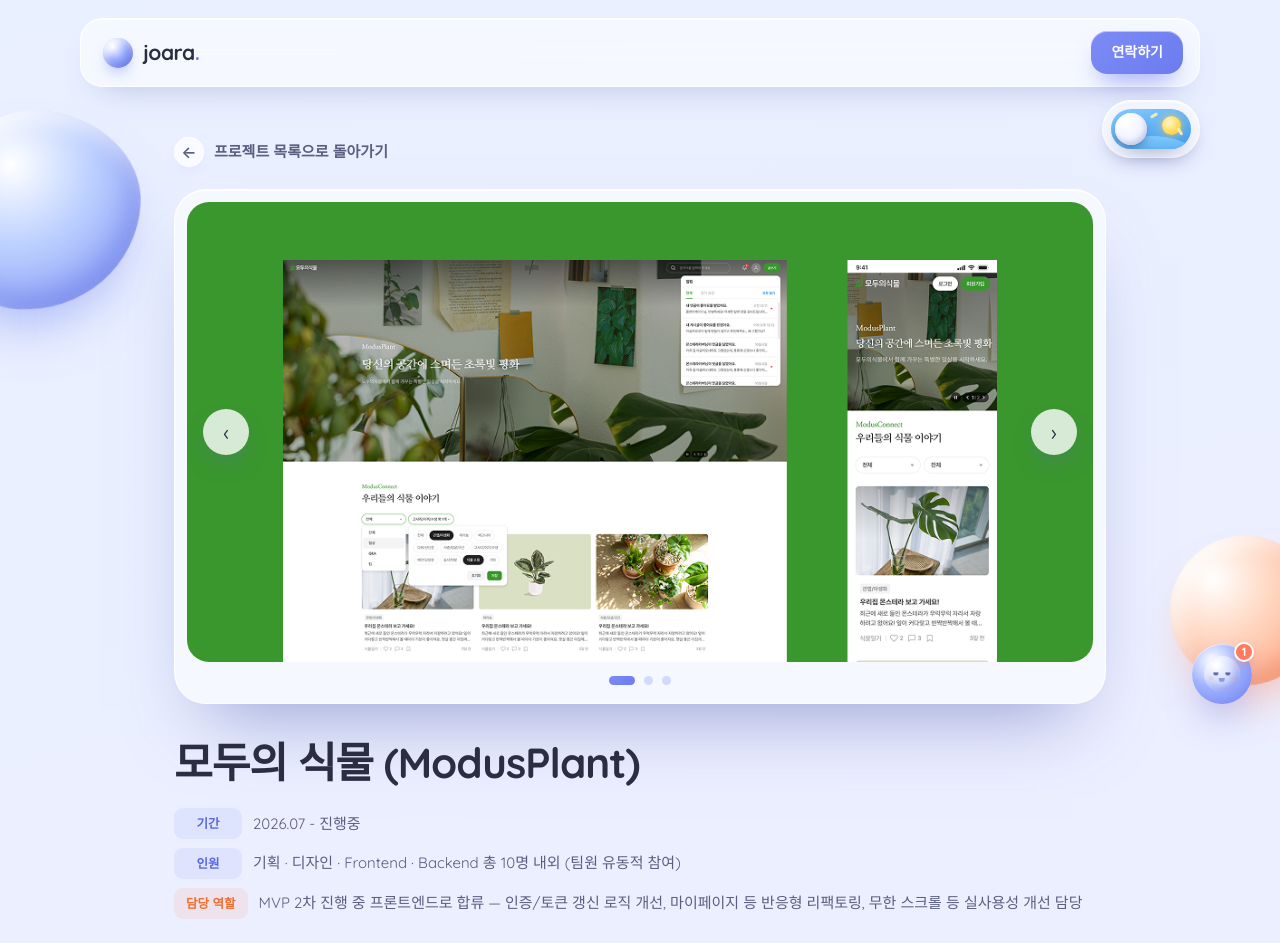
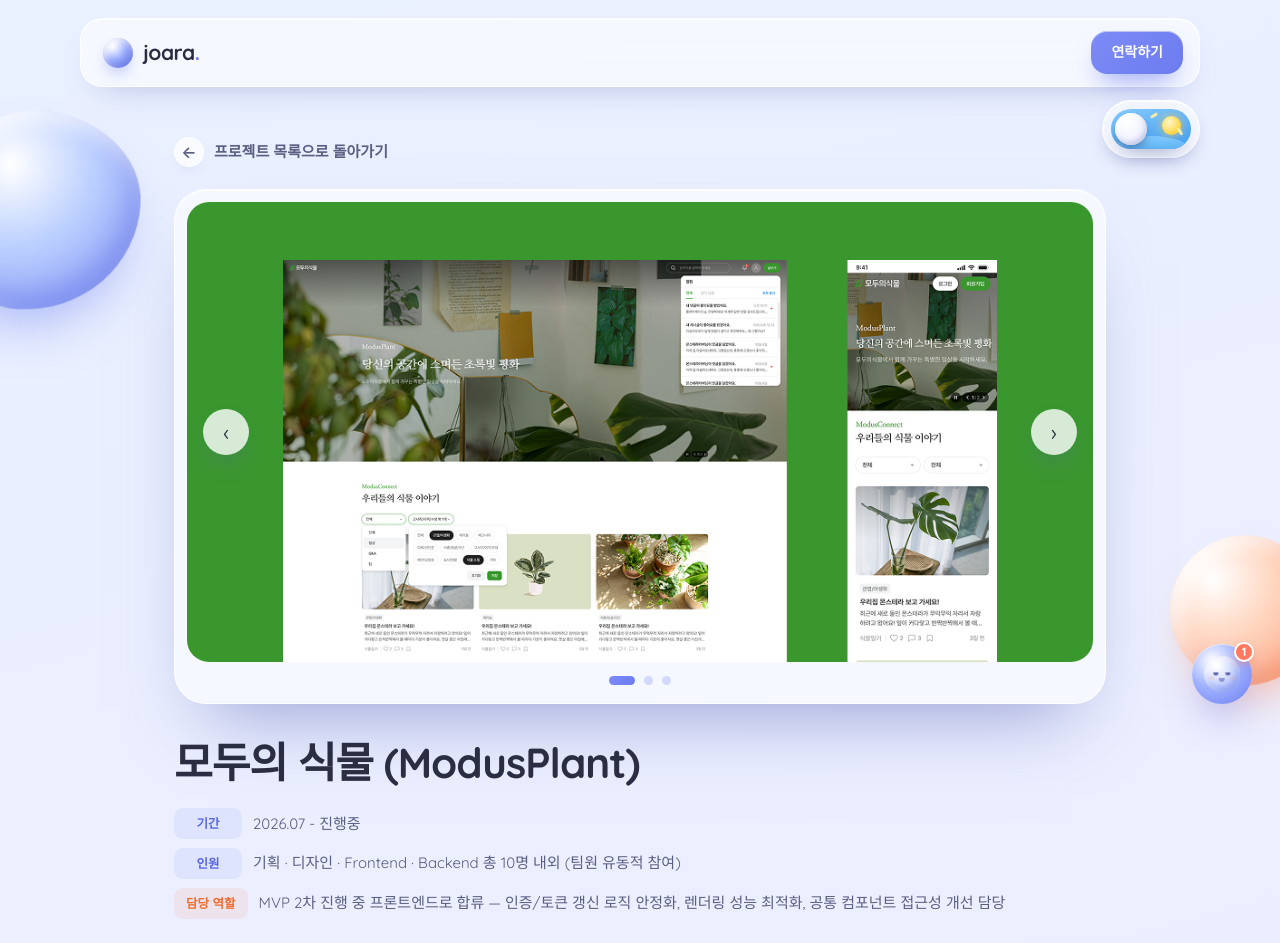
Before and after one commit to joara-frontend/portfolio, a Next.js app: page /portfolio/modusplant in a window 1280 px wide. Shown: the top 943 px of the page. Built offline with nearby package versions, Linux system fonts and the light colour scheme; a web font is replaced by a local one.

Commit message:
fix: update modusplant role description

```diff
--- a/src/data/projectDetails.ts
+++ b/src/data/projectDetails.ts
@@ -76,7 +76,7 @@
     period: "2026.07 - 진행중",
     members:
       "기획 · 디자인 · Frontend · Backend 총 10명 내외 (팀원 유동적 참여)",
-    role: "MVP 2차 진행 중 프론트엔드로 합류 — 인증/토큰 갱신 로직 개선, 마이페이지 등 반응형 리팩토링, 무한 스크롤 등 실사용성 개선 담당",
+    role: "MVP 2차 진행 중 프론트엔드로 합류 — 인증/토큰 갱신 로직 안정화, 렌더링 성능 최적화, 공통 컴포넌트 접근성 개선 담당",
     description:
       "식물을 좋아하는 사람들이 정보를 공유하고 경험을 나누는 커뮤니티 서비스입니다. 이미 MVP 2차가 진행 중이던 시점에 프론트엔드로 합류해, 반응형 UI 미비와 로그인 유지 오류처럼 실사용에 직접 영향을 주는 문제들을 우선순위로 파악하고 개선하는 데 집중했습니다.",
     stacks: [
```
